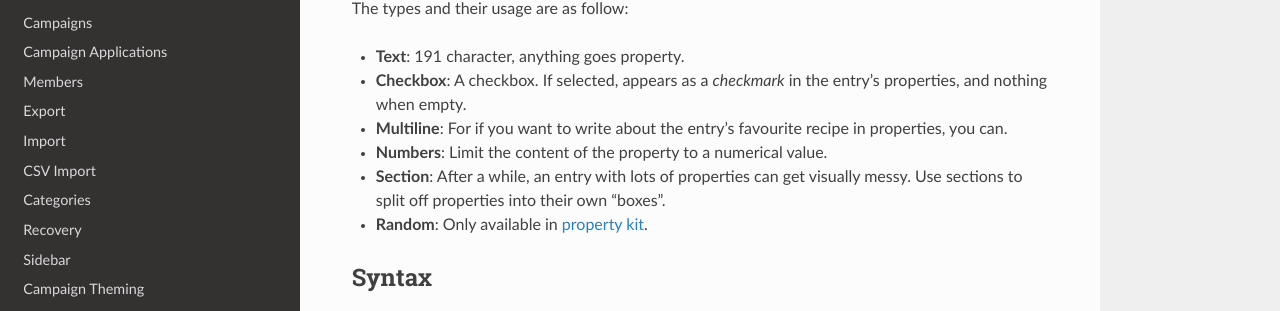
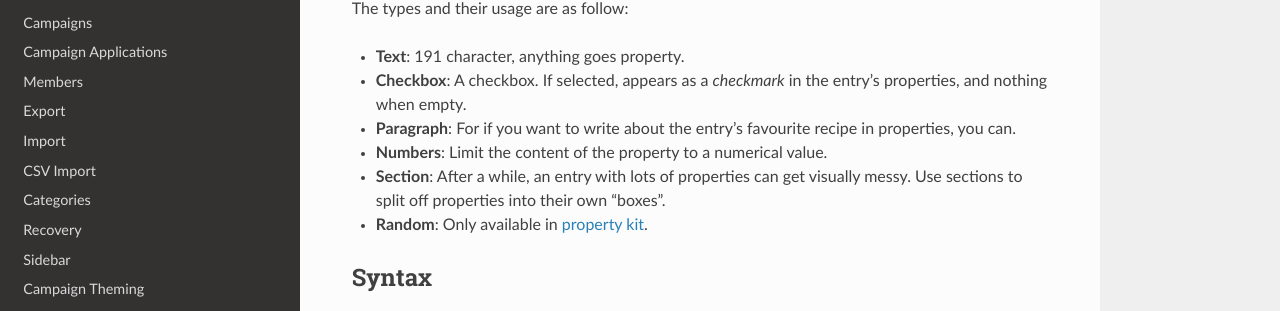
Before and after one commit to owlchester/kanka-docs, a Sphinx documentation site: the page built from docs/features/properties.md, in a window 1280 px wide and 900 px high. Shown: the part 363-674 px from the top of the window. Built offline with Sphinx 7.4.7 and the Read the Docs theme 3.1.0, drawn with Linux system fonts in a browser that asks for light colours; pages that are not in the unit, such as notebooks, are missing from menus.

Commit message:
Fix nomenclature

```diff
--- a/docs/features/properties.md
+++ b/docs/features/properties.md
@@ -10,7 +10,7 @@ The types and their usage are as follow:
 
 * **Text**: 191 character, anything goes property.
 * **Checkbox**: A checkbox. If selected, appears as a _checkmark_ in the entry's properties, and nothing when empty.
-* **Multiline**: For if you want to write about the entry's favourite recipe in properties, you can.
+* **Paragraph**: For if you want to write about the entry's favourite recipe in properties, you can.
 * **Numbers**: Limit the content of the property to a numerical value.
 * **Section**: After a while, an entry with lots of properties can get visually messy. Use sections to split off properties into their own "boxes".
 * **Random**: Only available in [property kit](/entries/property-kits).
```
